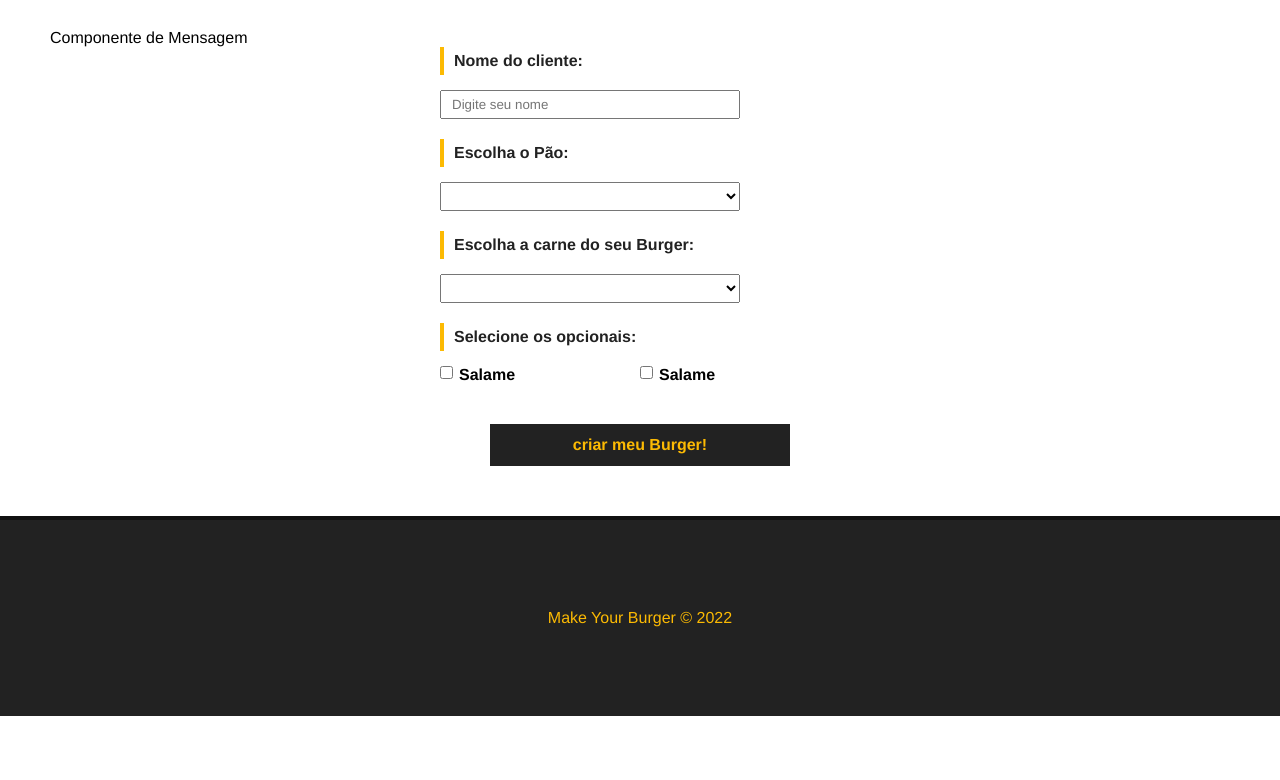
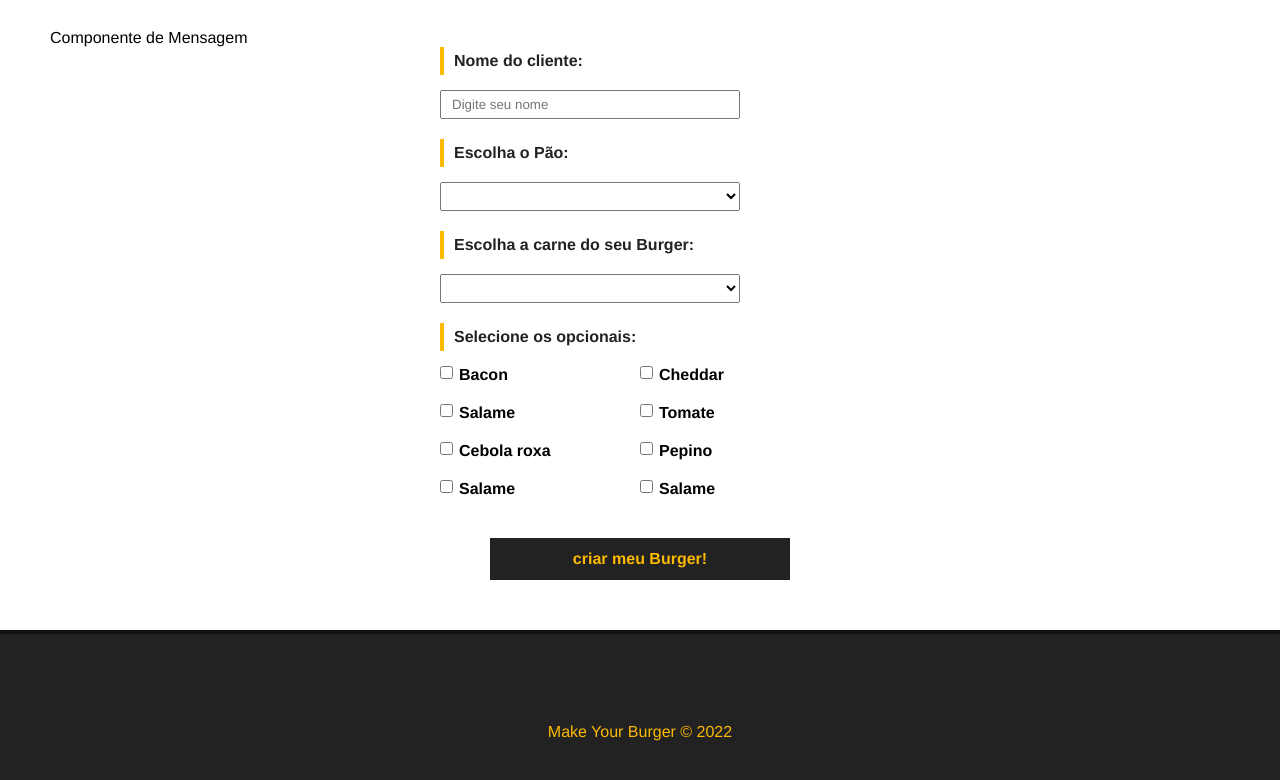
Before and after one commit to MaylsonMoraes/Burguervue, a Vue app: page / in a window 1280 px wide. Shown: the part 677-1457 px from the top of the page. Before the commit the page ends 1393 px from the top, so only its background shows below. Built offline with nearby package versions, Linux system fonts and the light colour scheme; data requests are answered from the project's data file.

Commit message:
correção de uma tag errada que nao dechava se comunicar com opcionais do banco

```diff
--- a/src/components/BurgerForm.vue
+++ b/src/components/BurgerForm.vue
@@ -27,7 +27,7 @@
                 </div>
                 <div id="opcionais-container" class="input-container">
                     <label id="opcionais-title" for="opcionais">Selecione os opcionais:</label>
-                    <div class="checkbox-container" v-for="opcional in opcionaisdata" :key="opcional.id">
+                    <div class="checkbox-container" v-for="opcional in opcionais" :key="opcional.id">
                         <input type="checkbox" name="opcionais" v-model="opcionais" :value="opcional.tipo">
                         <span>{{ opcional.tipo }}</span>
                     </div>
```
